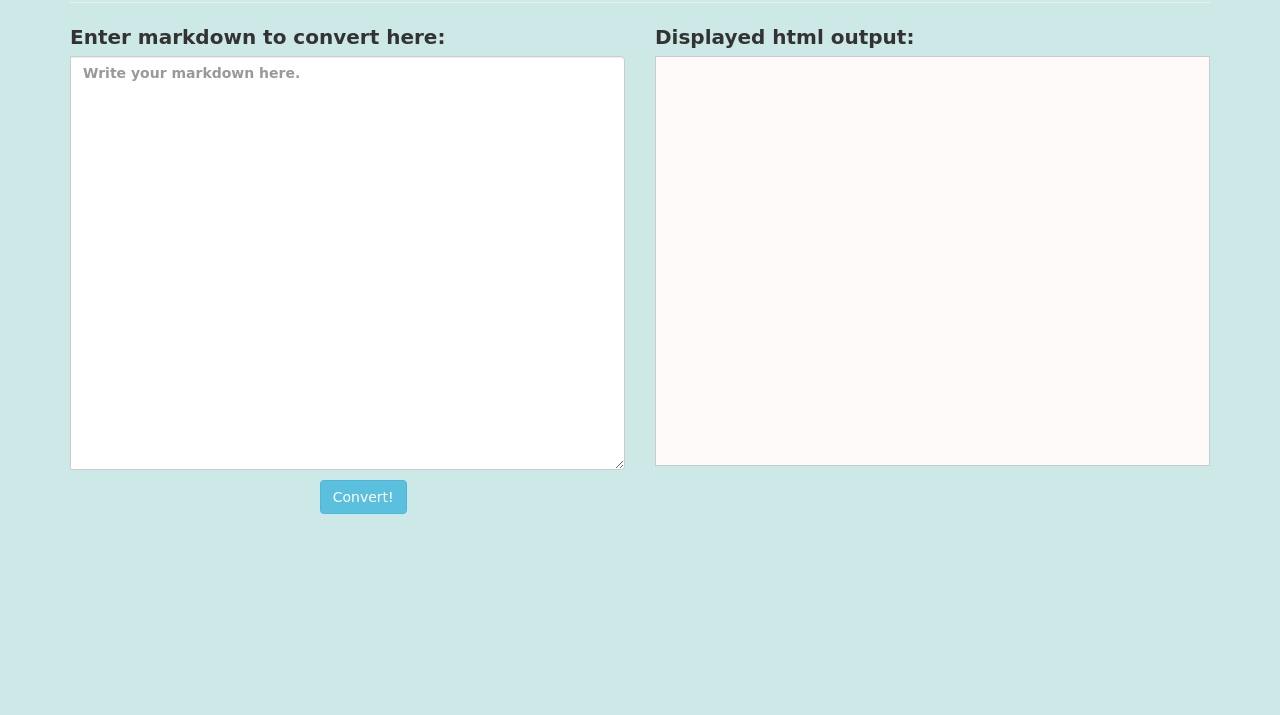
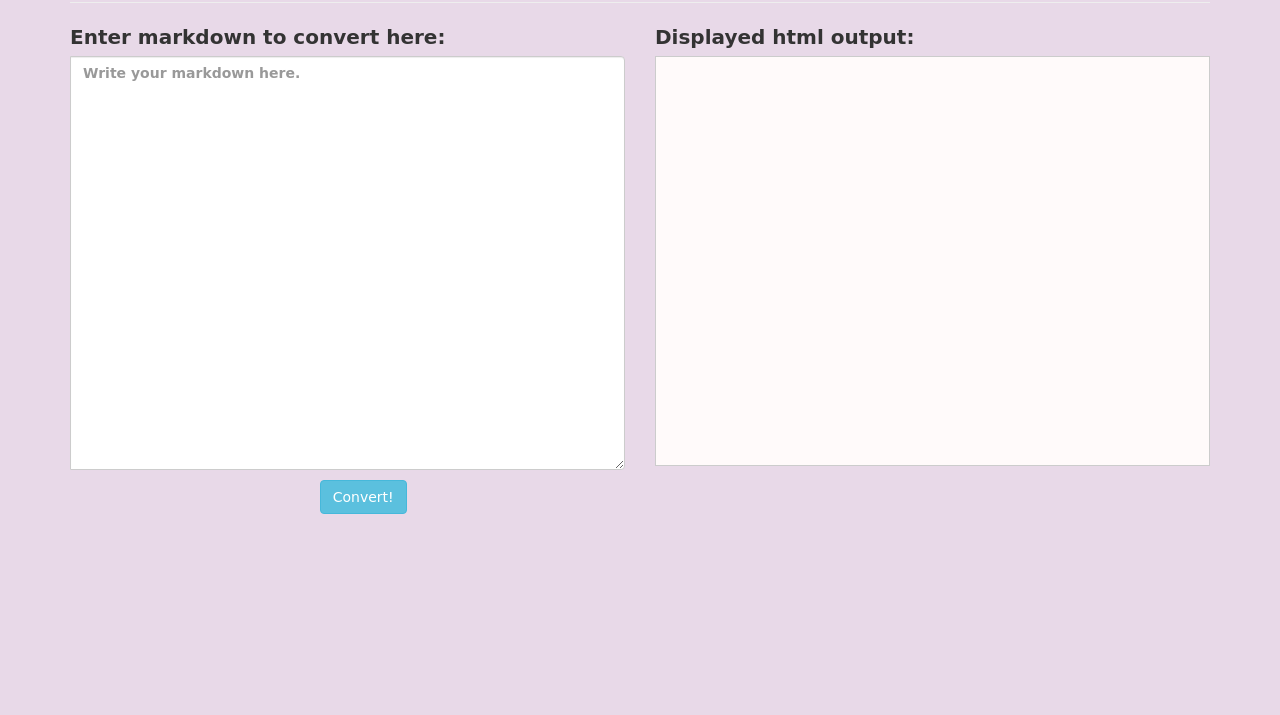
Before and after one commit to bolducp/markdownConverter, a website: page index.html in a window 1280 px wide. Shown: the part 124-839 px from the top of the page. Drawn offline with nearby package versions, Linux system fonts and the light colour scheme; a web font is replaced by a local one.

Commit message:
final working version

```diff
--- a/public/css/style.css
+++ b/public/css/style.css
@@ -1,5 +1,5 @@
 body {
-  background-color: rgba(133, 200, 197, 0.41);
+  background-color: rgba(216, 191, 216, 0.59);
   font-size: 20px;
   font-weight: bold;
   font-family: 'Shadows Into Light Two', cursive;
```
